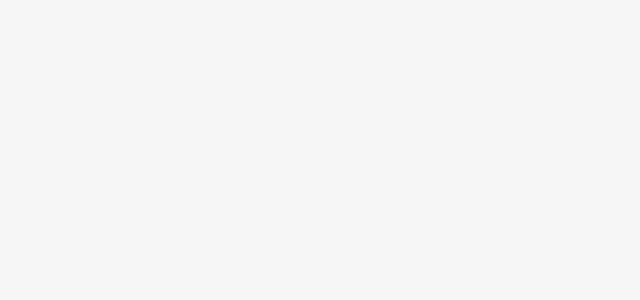
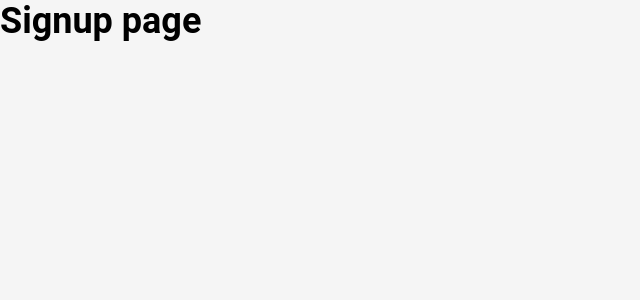
Before and after one commit to ldanh270/skills-trade, a React (Vite) app: page /signup in a window 1280 px wide. Before the commit this address had no page. Shown: the top 300 px of the page, without its empty margins (0-640 px from the left). Built offline with nearby package versions, Linux system fonts and the light colour scheme.

Commit message:
Login + Signup: Create base file

```diff
--- a/src/Routes/Routes.jsx
+++ b/src/Routes/Routes.jsx
@@ -6,6 +6,8 @@ import Home from '~/pages/Home/Home';
 import Chat from '~/pages/Chat/Chat';
 import Profile from '~/pages/Profile/Profile';
 import Upload from '~/pages/Upload/Upload';
+import Login from '~/pages/Login/Login';
+import Signup from '~/pages/Signup/Signup';
 
 // Public routes
 const publicRoutes = [
@@ -13,6 +15,8 @@ const publicRoutes = [
     { path: '/chat', component: Chat },
     { path: '/profile', component: Profile },
     { path: '/upload', component: Upload, layout: OnlyHeaderLayout },
+    { path: '/login', component: Login, layout: OnlyHeaderLayout },
+    { path: '/signup', component: Signup, layout: OnlyHeaderLayout },
 ];
 
 // Private routes
--- a/src/components/layouts/NoHeaderLayout/NoHeaderLayout.jsx
+++ b/src/components/layouts/NoHeaderLayout/NoHeaderLayout.jsx
@@ -6,7 +6,6 @@ import * as styles from './NoHeaderLayout.module.scss';
 function NoHeaderLayout({ children }) {
     return (
         <div className={styles['NoHeaderLayout']}>
-            <Header />
             <div className={styles['Content']}>{children}</div>
         </div>
     );
--- /dev/null
+++ b/src/pages/Login/Login.jsx
@@ -0,0 +1,12 @@
+import styles from './Login.module.scss';
+
+const Login = () => {
+    return (
+        <div className={styles['Login']}>
+            {/* Viet HTML o day */}
+            <h1>Login page</h1>
+        </div>
+    );
+};
+
+export default Login;
--- /dev/null
+++ b/src/pages/Login/Login.module.scss
@@ -0,0 +1 @@
+// Viet css cho file Login o day
--- /dev/null
+++ b/src/pages/Signup/Signup.jsx
@@ -0,0 +1,12 @@
+import styles from './Signup.module.scss';
+
+const Signup = () => {
+    return (
+        <div className={styles['Signup']}>
+            {/* Viet HTML o day */}
+            <h1>Signup page</h1>
+        </div>
+    );
+};
+
+export default Signup;
--- /dev/null
+++ b/src/pages/Signup/Signup.module.scss
@@ -0,0 +1 @@
+// Viet css cho file Signup o day
```
